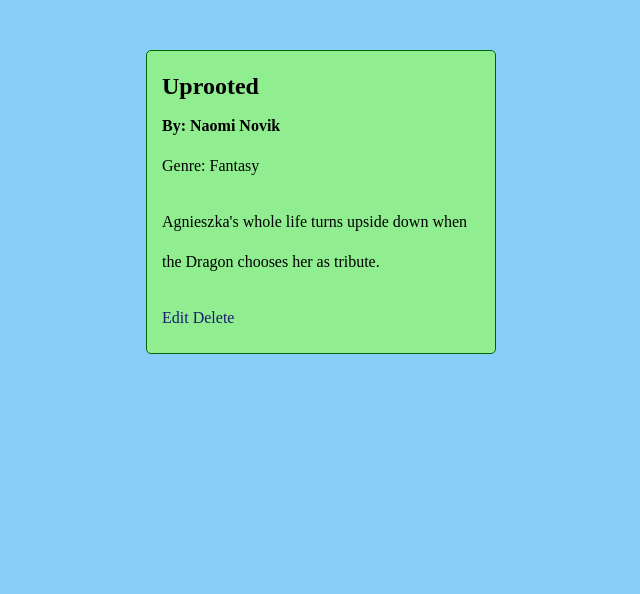
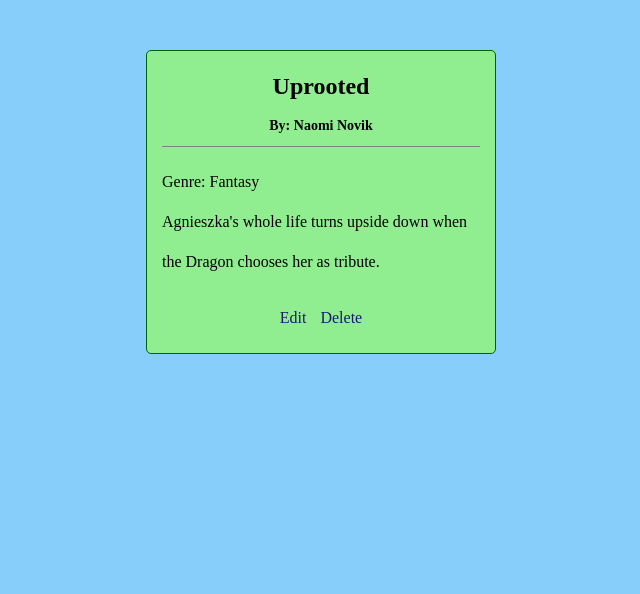
Before and after one commit to sarah-thomens/item-catalog-project, a Flask app: page /book/1/Uprooted in a window 1280 px wide. Shown: the part 100-694 px from the top of the page, without its empty margins (329-969 px from the left). Run offline with Flask 2, Linux system fonts and the light colour scheme; a user stored in the database is signed in; some libraries are stand-ins or nearby versions.

Commit message:
Book Info Page CSS.

```diff
--- a/catalog/static/styles.css
+++ b/catalog/static/styles.css
@@ -220,12 +220,14 @@ header nav
 	margin-left: auto;
 	margin-right: auto;
 	margin-top: 50px;
+	text-align: center;
 }
 
 .book-info-headers
 {
 	display: flex;
 	flex-direction: column;
+	border-bottom: 1px solid grey;
 }
 
 .book-title
@@ -236,6 +238,24 @@ header nav
 .book-author
 {
 	margin: 0;
+	font-size: 14px;
+}
+
+.book-genre
+{
+	margin-top: 15px;
+	text-align: left;
+}
+
+.book-description
+{
+	margin-top: 0;
+	text-align: left;
+}
+
+.edit-button
+{
+	margin-right: 10px;
 }
 
 /*--Add/Edit Book Pages CSS----------------------------------------------------*/
--- a/catalog/templates/bookInfo.html
+++ b/catalog/templates/bookInfo.html
@@ -16,7 +16,7 @@
 				<!-- Book Title --------------------------------------------------------->
 				<h2 class="book-title">{{book.title}}</h2>
 				<!-- Book Author -------------------------------------------------------->
-				<h4 class="book-author">By: {{book.author}}</h3>
+				<h4 class="book-author">By: {{book.author}}</h4>
 			</div>
 			<div class="book-info">
 				<!-- Book Genre (edited to be a proper title) --------------------------->
```
